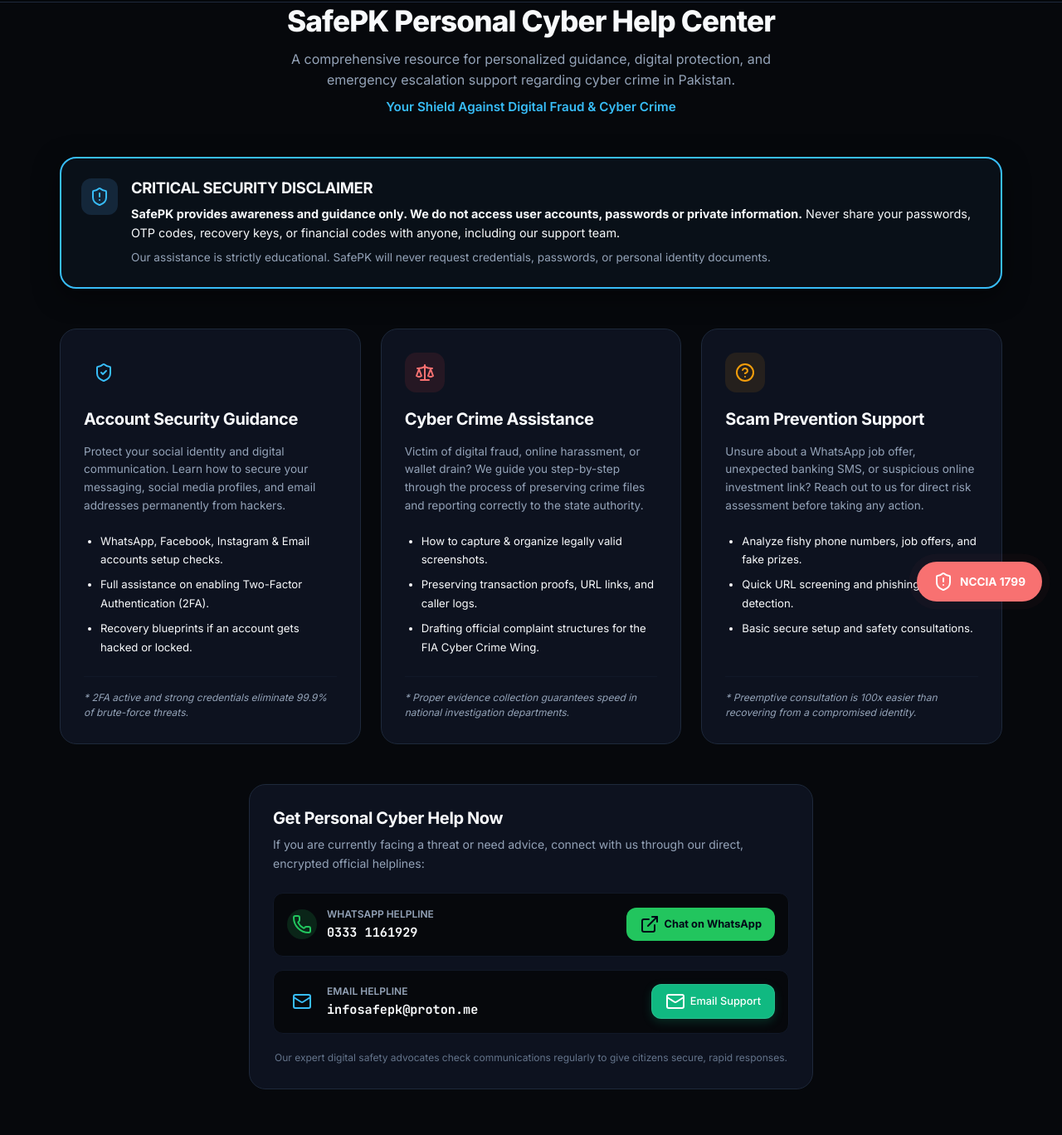
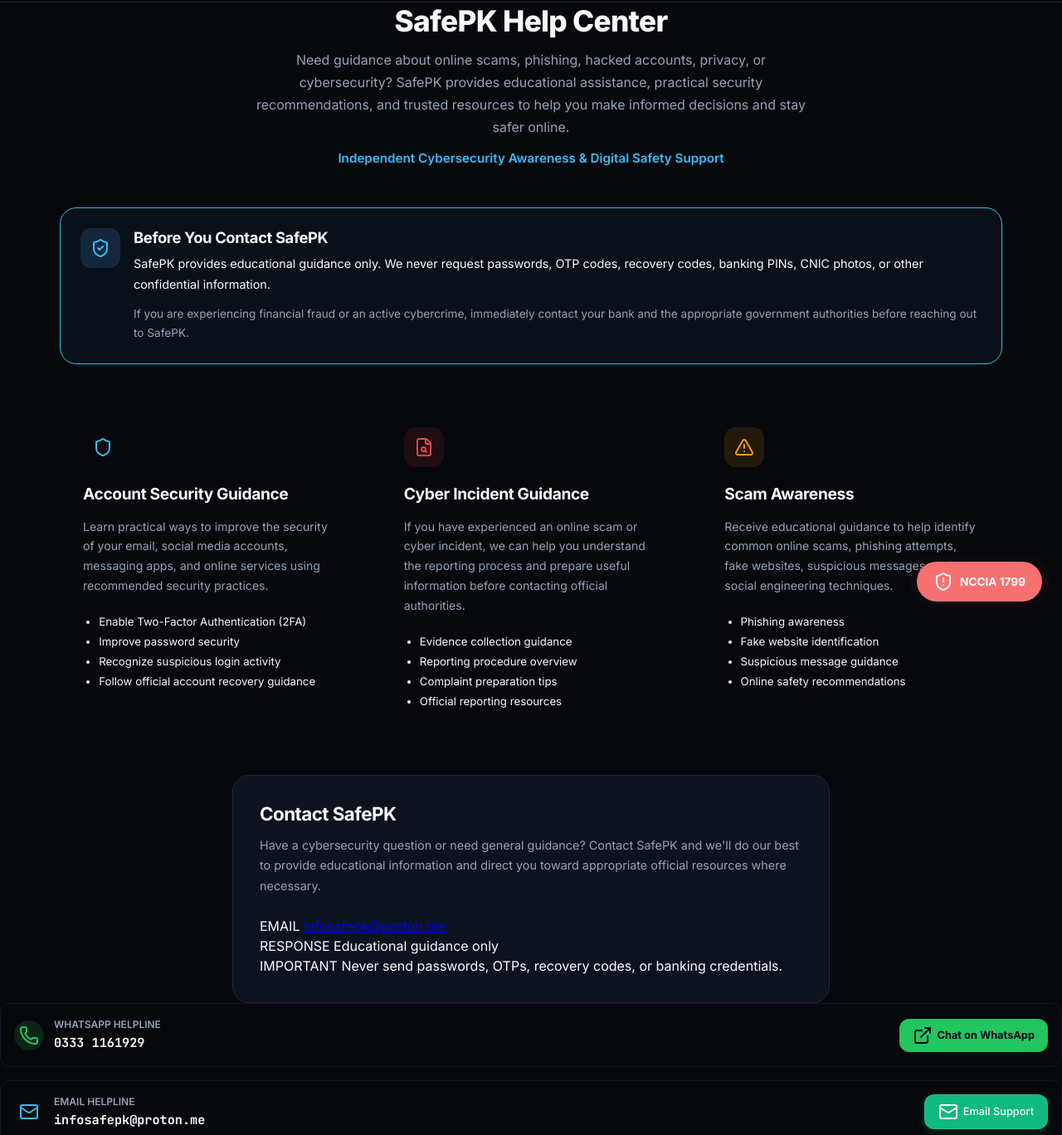
Before and after one commit to Kamran-Liaquat404/SafePK, a plain HTML site: page pages/help.html in a window 1280 px wide. Shown: the part 51-1419 px from the top of the page at 83% size. Drawn offline with nearby package versions, Linux system fonts and the light colour scheme.

Commit message:
Update help.html

```diff
--- a/pages/help.html
+++ b/pages/help.html
@@ -81,128 +81,157 @@
 <!-- Main Content -->
 <main class="main-content">
   <div class="container">
-        <!-- Title & Subtitle -->
-        <div class="sec-title-container animate-fade-in" style="text-align: center; margin-bottom: 3rem;">
-          <h1 class="sec-title" style="font-size: 2.2rem; font-weight: 800; letter-spacing: -0.025em; margin-bottom: 0.75rem;">
-            SafePK Personal Cyber Help Center
+
+    <!-- Hero -->
+    <div class="sec-title-container animate-fade-in" style="text-align:center;margin-bottom:3rem;">
+      <h1 class="sec-title" style="font-size:2.2rem;font-weight:800;letter-spacing:-0.02em;margin-bottom:.75rem;">
+        SafePK Help Center
       </h1>
-          <p class="sec-desc" style="max-width: 38rem; margin: 0 auto; line-height: 1.6; font-size: 1rem; color: var(--text-secondary);">
-            A comprehensive resource for personalized guidance, digital protection, and emergency escalation support regarding cyber crime in Pakistan.
+
+      <p class="sec-desc" style="max-width:42rem;margin:0 auto;line-height:1.7;font-size:1rem;color:var(--text-secondary);">
+        Need guidance about online scams, phishing, hacked accounts, privacy, or cybersecurity? SafePK provides educational assistance, practical security recommendations, and trusted resources to help you make informed decisions and stay safer online.
       </p>
-          <div style="font-family: var(--font-sans); font-size: 0.95rem; color: var(--color-primary); font-weight: 600; margin-top: 0.5rem;">
-            Your Shield Against Digital Fraud & Cyber Crime
+
+      <div style="font-size:.95rem;color:var(--color-primary);font-weight:600;margin-top:.75rem;">
+        Independent Cybersecurity Awareness & Digital Safety Support
       </div>
     </div>
 
-        <!-- WARNING / DISCLAIMER CARD -->
-        <div class="animate-fade-in" style="border: 2px solid var(--color-primary); background: rgba(88, 166, 255, 0.05); border-radius: 1.25rem; padding: 1.5rem; margin-bottom: 3rem; box-shadow: var(--shadow-md);">
-          <div style="display: flex; gap: 1rem; align-items: flex-start;">
-            <div style="width: 2.75rem; height: 2.75rem; border-radius: 0.75rem; background-color: rgba(88, 166, 255, 0.15); color: var(--color-primary); display: flex; align-items: center; justify-content: center; flex-shrink: 0;">
-              <i data-lucide="shield-alert" class="w-6 h-6"></i>
+    <!-- Information Notice -->
+    <div class="animate-fade-in" style="border:1px solid var(--color-primary);background:rgba(88,166,255,.05);border-radius:1.25rem;padding:1.5rem;margin-bottom:3rem;">
+      <div style="display:flex;gap:1rem;align-items:flex-start;">
+        <div style="width:3rem;height:3rem;border-radius:.8rem;background:rgba(88,166,255,.15);display:flex;align-items:center;justify-content:center;color:var(--color-primary);flex-shrink:0;">
+          <i data-lucide="shield-check" class="w-6 h-6"></i>
         </div>
+
         <div>
-              <h3 style="font-size: 1.15rem; font-weight: 700; color: var(--text-bright); margin: 0 0 0.5rem 0;">
-                CRITICAL SECURITY DISCLAIMER
+          <h3 style="margin:0 0 .5rem;font-size:1.15rem;font-weight:700;color:var(--text-primary);">
+            Before You Contact SafePK
           </h3>
-              <p style="font-size: 0.9rem; color: var(--text-primary); line-height: 1.6; margin: 0 0 0.5rem 0;">
-                <strong>SafePK provides awareness and guidance only. We do not access user accounts, passwords or private information.</strong> Never share your passwords, OTP codes, recovery keys, or financial codes with anyone, including our support team.
+
+          <p style="margin:0 0 .75rem;font-size:.9rem;color:var(--text-primary);line-height:1.7;">
+            SafePK provides educational guidance only. We never request passwords, OTP codes, recovery codes, banking PINs, CNIC photos, or other confidential information.
           </p>
-              <p style="font-size: 0.85rem; color: var(--text-secondary); line-height: 1.6; margin: 0;">
-                Our assistance is strictly educational. SafePK will never request credentials, passwords, or personal identity documents.
+
+          <p style="margin:0;font-size:.85rem;color:var(--text-secondary);line-height:1.7;">
+            If you are experiencing financial fraud or an active cybercrime, immediately contact your bank and the appropriate government authorities before reaching out to SafePK.
           </p>
         </div>
       </div>
     </div>
 
-        <!-- THREE CORE SERVICES -->
-        <div class="grid-cols-3 animate-fade-in" style="margin-bottom: 3rem; gap: 1.5rem;">
+    <!-- Services -->
+    <div class="grid-cols-3 animate-fade-in" style="gap:1.5rem;margin-bottom:3rem;">
 
-          <!-- Service 1: Account Security Guidance -->
-          <div class="tools-card-sub" style="border: 1px solid var(--border-color); background: var(--bg-secondary); border-radius: 1.25rem; padding: 1.75rem; display: flex; flex-direction: column; justify-content: space-between;">
-            <div>
-              <div style="width: 3rem; height: 3rem; border-radius: 0.85rem; background-color: var(--color-primary-bg); color: var(--color-primary); display: flex; align-items: center; justify-content: center; margin-bottom: 1.25rem;">
-                <i data-lucide="shield-check" class="w-6 h-6"></i>
+      <!-- Card 1 -->
+      <div class="tools-card-sub" style="padding:1.75rem;border-radius:1.25rem;">
+        <div style="width:3rem;height:3rem;border-radius:.85rem;background:var(--color-primary-bg);display:flex;align-items:center;justify-content:center;color:var(--color-primary);margin-bottom:1.25rem;">
+          <i data-lucide="shield" class="w-6 h-6"></i>
         </div>
-              <h3 style="font-size: 1.25rem; font-weight: 700; color: var(--text-bright); margin: 0 0 1rem 0;">
+
+        <h3 style="margin:0 0 1rem;font-size:1.2rem;font-weight:700;">
           Account Security Guidance
         </h3>
-              <p style="font-size: 0.85rem; color: var(--text-secondary); line-height: 1.6; margin-bottom: 1.25rem;">
-                Protect your social identity and digital communication. Learn how to secure your messaging, social media profiles, and email addresses permanently from hackers.
+
+        <p style="font-size:.88rem;color:var(--text-secondary);line-height:1.7;">
+          Learn practical ways to improve the security of your email, social media accounts, messaging apps, and online services using recommended security practices.
         </p>
-              <ul style="padding-left: 1.25rem; font-size: 0.825rem; color: var(--text-primary); line-height: 1.7; margin-bottom: 1.5rem;">
-                <li style="margin-bottom: 0.5rem;">WhatsApp, Facebook, Instagram & Email accounts setup checks.</li>
-                <li style="margin-bottom: 0.5rem;">Full assistance on enabling Two-Factor Authentication (2FA).</li>
-                <li style="margin-bottom: 0.5rem;">Recovery blueprints if an account gets hacked or locked.</li>
+
+        <ul style="margin-top:1.25rem;padding-left:1.2rem;line-height:1.8;font-size:.83rem;">
+          <li>Enable Two-Factor Authentication (2FA)</li>
+          <li>Improve password security</li>
+          <li>Recognize suspicious login activity</li>
+          <li>Follow official account recovery guidance</li>
         </ul>
       </div>
-            <div style="border-top: 1px solid var(--border-muted); padding-top: 1rem; font-size: 0.75rem; color: var(--text-secondary); font-style: italic;">
-              * 2FA active and strong credentials eliminate 99.9% of brute-force threats.
-            </div>
+
+      <!-- Card 2 -->
+      <div class="tools-card-sub" style="padding:1.75rem;border-radius:1.25rem;">
+        <div style="width:3rem;height:3rem;border-radius:.85rem;background:rgba(239,68,68,.1);display:flex;align-items:center;justify-content:center;color:#ef4444;margin-bottom:1.25rem;">
+          <i data-lucide="file-search" class="w-6 h-6"></i>
         </div>
 
-          <!-- Service 2: Cyber Crime Assistance Guidance -->
-          <div class="tools-card-sub" style="border: 1px solid var(--border-color); background: var(--bg-secondary); border-radius: 1.25rem; padding: 1.75rem; display: flex; flex-direction: column; justify-content: space-between;">
-            <div>
-              <div style="width: 3rem; height: 3rem; border-radius: 0.85rem; background-color: rgba(239, 68, 68, 0.1); color: #f87171; display: flex; align-items: center; justify-content: center; margin-bottom: 1.25rem;">
-                <i data-lucide="scale" class="w-6 h-6"></i>
-              </div>
-              <h3 style="font-size: 1.25rem; font-weight: 700; color: var(--text-bright); margin: 0 0 1rem 0;">
-                Cyber Crime Assistance
+        <h3 style="margin:0 0 1rem;font-size:1.2rem;font-weight:700;">
+          Cyber Incident Guidance
         </h3>
-              <p style="font-size: 0.85rem; color: var(--text-secondary); line-height: 1.6; margin-bottom: 1.25rem;">
-                Victim of digital fraud, online harassment, or wallet drain? We guide you step-by-step through the process of preserving crime files and reporting correctly to the state authority.
+
+        <p style="font-size:.88rem;color:var(--text-secondary);line-height:1.7;">
+          If you have experienced an online scam or cyber incident, we can help you understand the reporting process and prepare useful information before contacting official authorities.
         </p>
-              <ul style="padding-left: 1.25rem; font-size: 0.825rem; color: var(--text-primary); line-height: 1.7; margin-bottom: 1.5rem;">
-                <li style="margin-bottom: 0.5rem;">How to capture & organize legally valid screenshots.</li>
-                <li style="margin-bottom: 0.5rem;">Preserving transaction proofs, URL links, and caller logs.</li>
-                <li style="margin-bottom: 0.5rem;">Drafting official complaint structures for the FIA Cyber Crime Wing.</li>
+
+        <ul style="margin-top:1.25rem;padding-left:1.2rem;line-height:1.8;font-size:.83rem;">
+          <li>Evidence collection guidance</li>
+          <li>Reporting procedure overview</li>
+          <li>Complaint preparation tips</li>
+          <li>Official reporting resources</li>
         </ul>
       </div>
-            <div style="border-top: 1px solid var(--border-muted); padding-top: 1rem; font-size: 0.75rem; color: var(--text-secondary); font-style: italic;">
-              * Proper evidence collection guarantees speed in national investigation departments.
-            </div>
+
+      <!-- Card 3 -->
+      <div class="tools-card-sub" style="padding:1.75rem;border-radius:1.25rem;">
+        <div style="width:3rem;height:3rem;border-radius:.85rem;background:rgba(245,158,11,.12);display:flex;align-items:center;justify-content:center;color:var(--color-warning);margin-bottom:1.25rem;">
+          <i data-lucide="triangle-alert" class="w-6 h-6"></i>
         </div>
 
-          <!-- Service 3: Scam Prevention Support -->
-          <div class="tools-card-sub" style="border: 1px solid var(--border-color); background: var(--bg-secondary); border-radius: 1.25rem; padding: 1.75rem; display: flex; flex-direction: column; justify-content: space-between;">
-            <div>
-              <div style="width: 3rem; height: 3rem; border-radius: 0.85rem; background-color: rgba(245, 158, 11, 0.1); color: var(--color-warning); display: flex; align-items: center; justify-content: center; margin-bottom: 1.25rem;">
-                <i data-lucide="help-circle" class="w-6 h-6"></i>
-              </div>
-              <h3 style="font-size: 1.25rem; font-weight: 700; color: var(--text-bright); margin: 0 0 1rem 0;">
-                Scam Prevention Support
+        <h3 style="margin:0 0 1rem;font-size:1.2rem;font-weight:700;">
+          Scam Awareness
         </h3>
-              <p style="font-size: 0.85rem; color: var(--text-secondary); line-height: 1.6; margin-bottom: 1.25rem;">
-                Unsure about a WhatsApp job offer, unexpected banking SMS, or suspicious online investment link? Reach out to us for direct risk assessment before taking any action.
+
+        <p style="font-size:.88rem;color:var(--text-secondary);line-height:1.7;">
+          Receive educational guidance to help identify common online scams, phishing attempts, fake websites, suspicious messages, and social engineering techniques.
         </p>
-              <ul style="padding-left: 1.25rem; font-size: 0.825rem; color: var(--text-primary); line-height: 1.7; margin-bottom: 1.5rem;">
-                <li style="margin-bottom: 0.5rem;">Analyze fishy phone numbers, job offers, and fake prizes.</li>
-                <li style="margin-bottom: 0.5rem;">Quick URL screening and phishing site risk detection.</li>
-                <li style="margin-bottom: 0.5rem;">Basic secure setup and safety consultations.</li>
+
+        <ul style="margin-top:1.25rem;padding-left:1.2rem;line-height:1.8;font-size:.83rem;">
+          <li>Phishing awareness</li>
+          <li>Fake website identification</li>
+          <li>Suspicious message guidance</li>
+          <li>Online safety recommendations</li>
         </ul>
-            </div>
-            <div style="border-top: 1px solid var(--border-muted); padding-top: 1rem; font-size: 0.75rem; color: var(--text-secondary); font-style: italic;">
-              * Preemptive consultation is 100x easier than recovering from a compromised identity.
-            </div>
       </div>
 
     </div>
 
-        <!-- CONTACT CHANNELS -->
-        <div class="animate-fade-in" style="margin-bottom: 3rem; max-width: 680px; margin-left: auto; margin-right: auto;">
+    <!-- Contact -->
+    <div class="animate-fade-in" style="max-width:720px;margin:0 auto;">
 
-          <!-- Column: Direct Support Channels -->
-          <div class="contact-info-column" style="display: flex; flex-direction: column; gap: 1.5rem;">
+      <div style="padding:2rem;border-radius:1.25rem;background:var(--bg-secondary);border:1px solid var(--border-color);">
 
-            <!-- Main Contact Card -->
-            <div style="border: 1px solid var(--border-color); background: var(--bg-secondary); border-radius: 1.25rem; padding: 1.75rem;">
-              <h3 style="font-size: 1.25rem; font-weight: 700; color: var(--text-bright); margin: 0 0 0.5rem 0;">
-                Get Personal Cyber Help Now
-              </h3>
-              <p style="font-size: 0.875rem; color: var(--text-secondary); line-height: 1.6; margin-bottom: 1.5rem;">
-                If you are currently facing a threat or need advice, connect with us through our direct, encrypted official helplines:
+        <h2 style="margin:0 0 .75rem;font-size:1.4rem;font-weight:700;">
+          Contact SafePK
+        </h2>
+
+        <p style="font-size:.9rem;color:var(--text-secondary);line-height:1.7;margin-bottom:1.5rem;">
+          Have a cybersecurity question or need general guidance? Contact SafePK and we'll do our best to provide educational information and direct you toward appropriate official resources where necessary.
         </p>
 
+        <div class="dir-contact-grid">
+
+          <div class="dir-contact-item">
+            <span class="dir-contact-label">EMAIL</span>
+            <span class="dir-contact-value">
+              <a href="mailto:infosafepk@proton.me">infosafepk@proton.me</a>
+            </span>
+          </div>
+
+          <div class="dir-contact-item">
+            <span class="dir-contact-label">RESPONSE</span>
+            <span class="dir-contact-value">
+              Educational guidance only
+            </span>
+          </div>
+
+          <div class="dir-contact-item">
+            <span class="dir-contact-label">IMPORTANT</span>
+            <span class="dir-contact-value">
+              Never send passwords, OTPs, recovery codes, or banking credentials.
+            </span>
+          </div>
+
+        </div>
+      </div>
+    </div>
+  </div>
+</main>
               <!-- WhatsApp Action -->
               <div style="display: flex; flex-direction: column; gap: 1rem;">
                 <div style="background: var(--bg-primary); border: 1px solid var(--border-muted); padding: 1rem; border-radius: 0.75rem; display: flex; align-items: center; justify-content: space-between; gap: 1rem; flex-wrap: wrap;">
```
Lines whose indentation alone changed are shown as unchanged.
